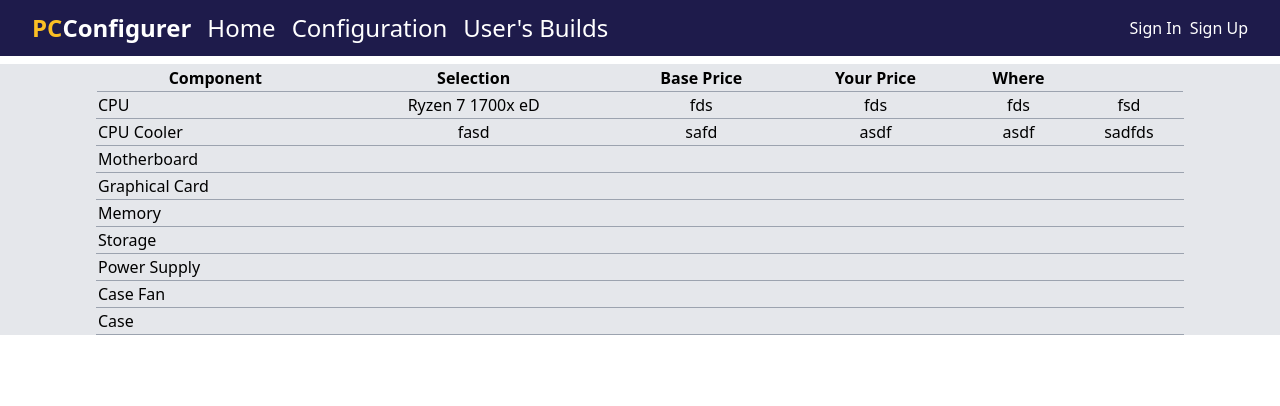
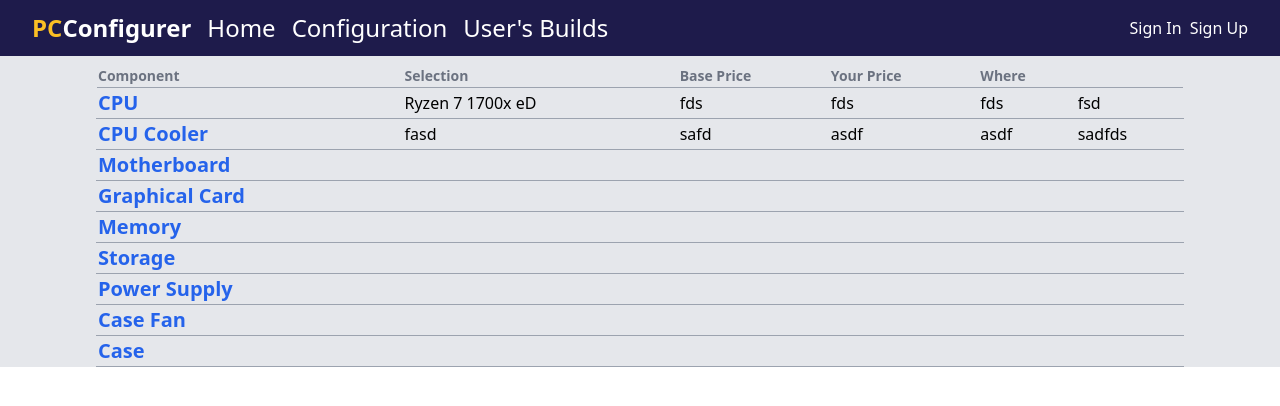
Before and after one commit to Smurfstuffy/pcconfigurer, a React (Create React App) app: page /configuration in a window 1280 px wide. Shown: the top 406 px of the page. Built offline with nearby package versions, Linux system fonts and the light colour scheme.

Commit message:
add configuration page styles

```diff
--- a/src/components/pages/Configuration.jsx
+++ b/src/components/pages/Configuration.jsx
@@ -1,89 +1,89 @@
 const Configuration = () => {
   return (
-    <div className="flex justify-center px-10 md:px-24 mt-2 bg-gray-200">
-      <table className="table-auto w-screen border-collapse border">
+    <div className="flex justify-center px-10 md:px-24 bg-gray-200">
+      <table className="table-auto w-screen border-collapse border mt-2">
         <thead>
-          <tr>
-            <th>Component</th>
-            <th>Selection</th>
-            <th>Base Price</th>
-            <th>Your Price</th>
-            <th>Where</th>
+          <tr className="text-gray-500 text-xs md:text-sm">
+            <th className="text-left">Component</th>
+            <th className="text-left">Selection</th>
+            <th className="text-left">Base Price</th>
+            <th className="text-left">Your Price</th>
+            <th className="text-left">Where</th>
             <th></th>
           </tr>
         </thead>
         <tbody>
           <tr className='border border-y-gray-400'>
-            <td>CPU</td>
-            <td className="text-center">Ryzen 7 1700x eD</td>
-            <td className="text-center">fds</td>
-            <td className="text-center">fds</td>
-            <td className="text-center">fds</td>
-            <td className="text-center">fsd</td>
+            <td className="text-lg md:text-xl text-blue-600 font-semibold">CPU</td>
+            <td className="text-left">Ryzen 7 1700x eD</td>
+            <td className="text-left">fds</td>
+            <td className="text-left">fds</td>
+            <td className="text-left">fds</td>
+            <td className="text-left">fsd</td>
           </tr>
           <tr className='border border-y-gray-400'>
-            <td>CPU Cooler</td>
-            <td className="text-center">fasd</td>
-            <td className="text-center">safd</td>
-            <td className="text-center">asdf</td>
-            <td className="text-center">asdf</td>
-            <td className="text-center">sadfds</td>
+            <td className="text-lg md:text-xl text-blue-600 font-semibold">CPU Cooler</td>
+            <td className="text-left">fasd</td>
+            <td className="text-left">safd</td>
+            <td className="text-left">asdf</td>
+            <td className="text-left">asdf</td>
+            <td className="text-left">sadfds</td>
           </tr>
           <tr className='border border-y-gray-400'>
-            <td>Motherboard</td>
-            <td className="text-center"></td>
-            <td className="text-center"></td>
-            <td className="text-center"></td>
-            <td className="text-center"></td>
-            <td className="text-center"></td>
+            <td className="text-lg md:text-xl text-blue-600 font-semibold">Motherboard</td>
+            <td className="text-left"></td>
+            <td className="text-left"></td>
+            <td className="text-left"></td>
+            <td className="text-left"></td>
+            <td className="text-left"></td>
           </tr>
           <tr className='border border-y-gray-400'>
-            <td>Graphical Card</td>
-            <td className="text-center"></td>
-            <td className="text-center"></td>
-            <td className="text-center"></td>
-            <td className="text-center"></td>
-            <td className="text-center"></td>
+            <td className="text-lg md:text-xl text-blue-600 font-semibold">Graphical Card</td>
+            <td className="text-left"></td>
+            <td className="text-left"></td>
+            <td className="text-left"></td>
+            <td className="text-left"></td>
+            <td className="text-left"></td>
           </tr>
           <tr className='border border-y-gray-400'>
-            <td>Memory</td>
-            <td className="text-center"></td>
-            <td className="text-center"></td>
-            <td className="text-center"></td>
-            <td className="text-center"></td>
-            <td className="text-center"></td>
+            <td className="text-lg md:text-xl text-blue-600 font-semibold">Memory</td>
+            <td className="text-left"></td>
+            <td className="text-left"></td>
+            <td className="text-left"></td>
+            <td className="text-left"></td>
+            <td className="text-left"></td>
           </tr>
           <tr className='border border-y-gray-400'>
-            <td>Storage</td>
-            <td className="text-center"></td>
-            <td className="text-center"></td>
-            <td className="text-center"></td>
-            <td className="text-center"></td>
-            <td className="text-center"></td>
+            <td className="text-lg md:text-xl text-blue-600 font-semibold">Storage</td>
+            <td className="text-left"></td>
+            <td className="text-left"></td>
+            <td className="text-left"></td>
+            <td className="text-left"></td>
+            <td className="text-left"></td>
           </tr>
           <tr className='border border-y-gray-400'>
-            <td>Power Supply</td>
-            <td className="text-center"></td>
-            <td className="text-center"></td>
-            <td className="text-center"></td>
-            <td className="text-center"></td>
-            <td className="text-center"></td>
+            <td className="text-lg md:text-xl text-blue-600 font-semibold">Power Supply</td>
+            <td className="text-left"></td>
+            <td className="text-left"></td>
+            <td className="text-left"></td>
+            <td className="text-left"></td>
+            <td className="text-left"></td>
           </tr>
           <tr className='border border-y-gray-400'>
-            <td>Case Fan</td>
-            <td className="text-center"></td>
-            <td className="text-center"></td>
-            <td className="text-center"></td>
-            <td className="text-center"></td>
-            <td className="text-center"></td>
+            <td className="text-lg md:text-xl text-blue-600 font-semibold">Case Fan</td>
+            <td className="text-left"></td>
+            <td className="text-left"></td>
+            <td className="text-left"></td>
+            <td className="text-left"></td>
+            <td className="text-left"></td>
           </tr>
           <tr className='border border-y-gray-400'>
-            <td>Case</td>
-            <td className="text-center"></td>
-            <td className="text-center"></td>
-            <td className="text-center"></td>
-            <td className="text-center"></td>
-            <td className="text-center"></td>
+            <td className="text-lg md:text-xl text-blue-600 font-semibold">Case</td>
+            <td className="text-left"></td>
+            <td className="text-left"></td>
+            <td className="text-left"></td>
+            <td className="text-left"></td>
+            <td className="text-left"></td>
           </tr>
         </tbody>
       </table>
```
